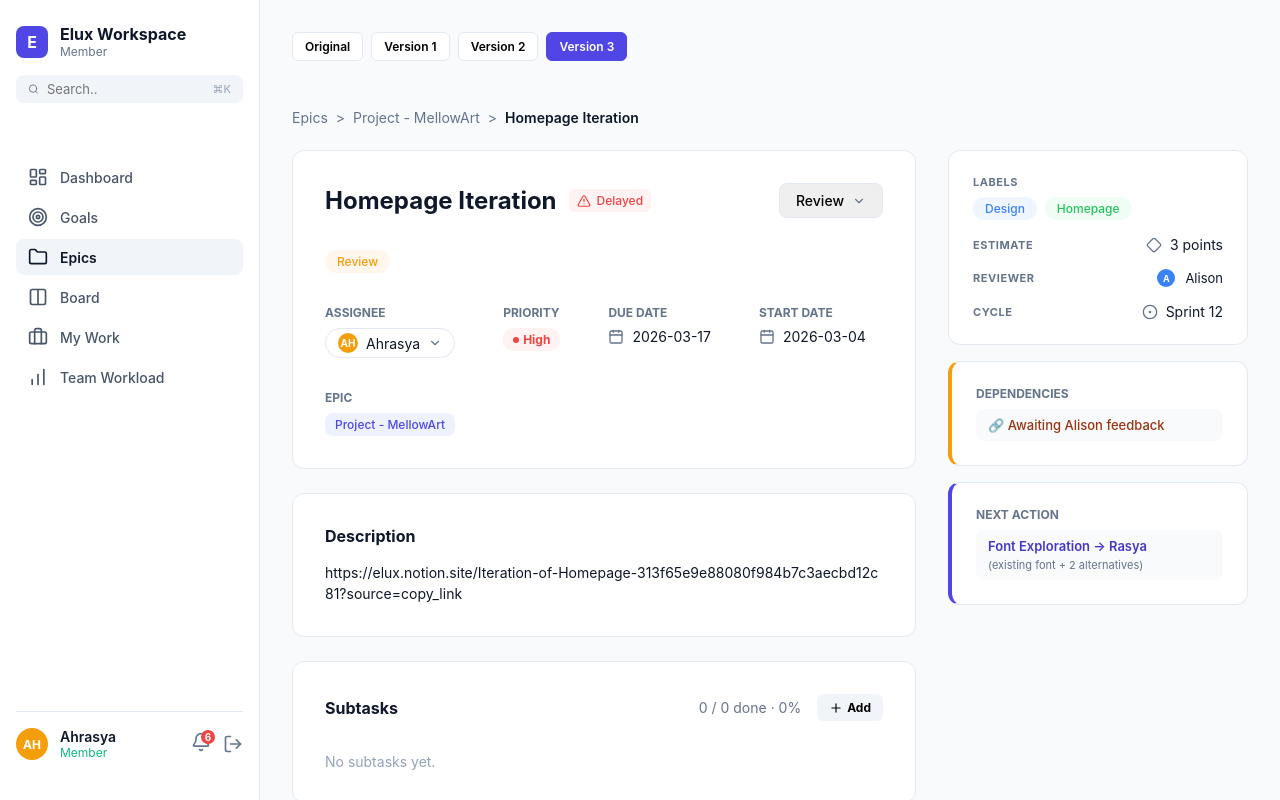
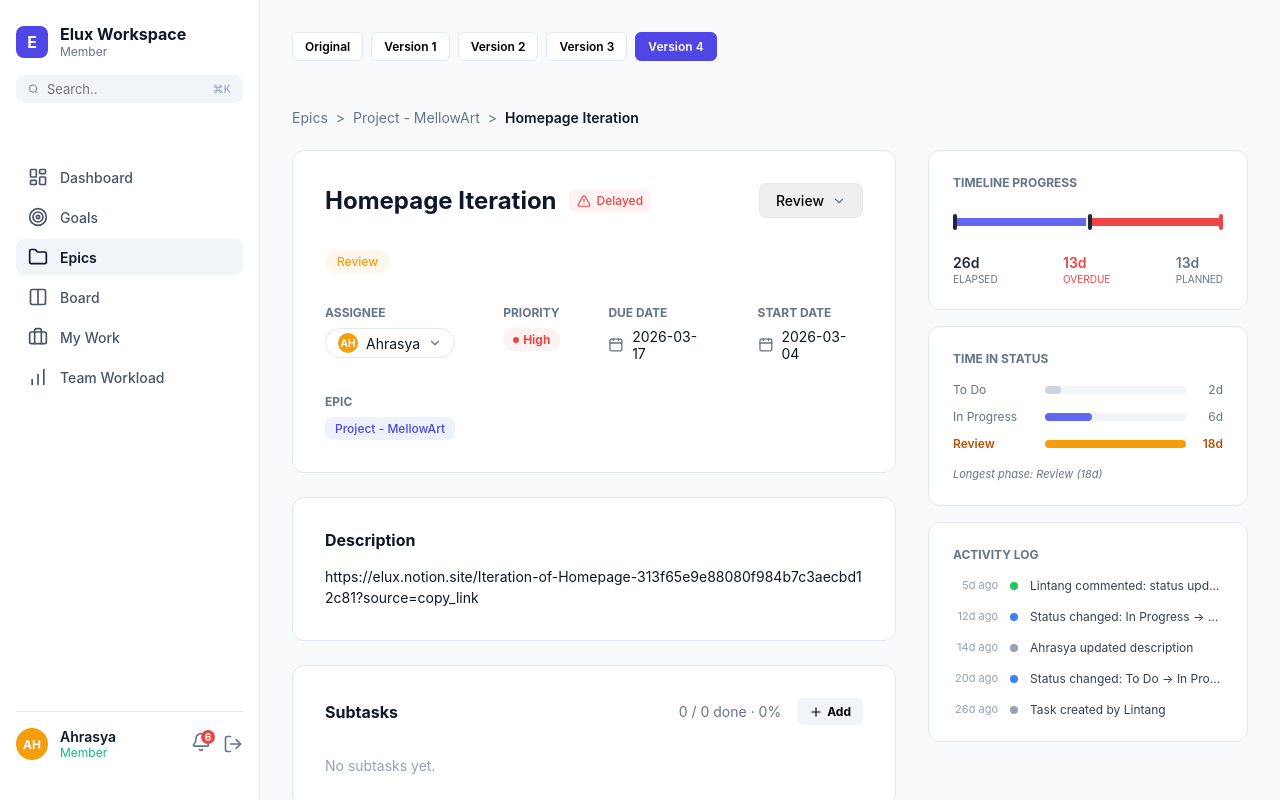
Before and after one commit to ahhrsya/eluxtop, a React (Vite) app: page / in a window 1280 px wide. Built offline with nearby package versions, Linux system fonts and the light colour scheme.

Commit message:
feat: add Version 4 analytical sidebar with timeline and activity audit

```diff
--- a/src/App.tsx
+++ b/src/App.tsx
@@ -19,7 +19,7 @@ import {
 import './index.css';
 
 function App() {
-  const [version, setVersion] = useState<'original' | 'v1' | 'v2' | 'v3'>('v3');
+  const [version, setVersion] = useState<'original' | 'v1' | 'v2' | 'v3' | 'v4'>('v4');
 
   return (
     <div className="dashboard-layout">
@@ -119,6 +119,12 @@ function App() {
           >
             Version 3
           </button>
+          <button
+            className={`version-btn ${version === 'v4' ? 'active' : ''}`}
+            onClick={() => setVersion('v4')}
+          >
+            Version 4
+          </button>
         </div>
 
         <div className="breadcrumbs">
@@ -129,8 +135,8 @@ function App() {
           <span className="active">Homepage Iteration</span>
         </div>
 
-        <div className={(version === 'v1' || version === 'v2' || version === 'v3') ? 'page-grid' : ''}>
-          <div className={(version === 'v1' || version === 'v2' || version === 'v3') ? 'left-column' : ''}>
+        <div className={(version === 'v1' || version === 'v2' || version === 'v3' || version === 'v4') ? 'page-grid' : ''}>
+          <div className={(version === 'v1' || version === 'v2' || version === 'v3' || version === 'v4') ? 'left-column' : ''}>
             {/* Header Card */}
             <div className="card">
               <div className="header-row">
@@ -224,11 +230,87 @@ function App() {
             </div>
           </div>
 
-          {/* Sidebar right for V1, V2, V3 */}
+          {/* Sidebar right for V1, V2, V3, V4 */}
+          {(version === 'v1' || version === 'v2' || version === 'v3' || version === 'v4') && (
+            <div className="sidebar-container" style={{ display: 'flex', flexDirection: 'column', gap: '16px', width: (version === 'v2' || version === 'v4') ? 320 : 300 }}>
+
+              {/* V4 Timeline Progress Card */}
+              {version === 'v4' && (
+                <div className="sidebar-right" style={{ width: '100%', gap: '16px' }}>
+                  <span className="field-label">TIMELINE PROGRESS</span>
+                  <div className="timeline-bar-container">
+                    <div className="timeline-segment planned" style={{ width: '50%' }}></div>
+                    <div className="timeline-segment overdue" style={{ width: '50%' }}></div>
+                    <div className="timeline-marker start" title="Mar 4"></div>
+                    <div className="timeline-marker due" style={{ left: '50%' }} title="Mar 17"></div>
+                    <div className="timeline-marker today" style={{ left: '100%' }} title="Mar 30"></div>
+                  </div>
+                  <div className="stats-row">
+                    <div className="stat-item">
+                      <span className="stat-val">26d</span>
+                      <span className="stat-lbl">elapsed</span>
+                    </div>
+                    <div className="stat-item">
+                      <span className="stat-val overdue-text">13d</span>
+                      <span className="stat-lbl overdue-text">overdue</span>
+                    </div>
+                    <div className="stat-item">
+                      <span className="stat-val planned-text">13d</span>
+                      <span className="stat-lbl planned-text">planned</span>
+                    </div>
+                  </div>
+                </div>
+              )}
+
+              {/* V4 Time In Status Card */}
+              {version === 'v4' && (
+                <div className="sidebar-right" style={{ width: '100%', gap: '16px' }}>
+                  <span className="field-label">TIME IN STATUS</span>
+                  <div className="status-duration-list">
+                    <div className="status-duration-row">
+                      <span className="status-name">To Do</span>
+                      <div className="mini-bar-track"><div className="mini-bar todo" style={{ width: '11%' }}></div></div>
+                      <span className="day-count">2d</span>
+                    </div>
+                    <div className="status-duration-row">
+                      <span className="status-name">In Progress</span>
+                      <div className="mini-bar-track"><div className="mini-bar progress" style={{ width: '33%' }}></div></div>
+                      <span className="day-count">6d</span>
+                    </div>
+                    <div className="status-duration-row dominant">
+                      <span className="status-name">Review</span>
+                      <div className="mini-bar-track"><div className="mini-bar review" style={{ width: '100%' }}></div></div>
+                      <span className="day-count">18d</span>
+                    </div>
+                  </div>
+                  <span className="bottleneck-note">Longest phase: Review (18d)</span>
+                </div>
+              )}
+
+              {/* V4 Activity Log Card */}
+              {version === 'v4' && (
+                <div className="sidebar-right" style={{ width: '100%', gap: '16px' }}>
+                  <span className="field-label">ACTIVITY LOG</span>
+                  <div className="activity-timeline">
+                    {[
+                      { time: '5d ago', dot: 'green', text: 'Lintang commented: status update...' },
+                      { time: '12d ago', dot: 'blue', text: 'Status changed: In Progress → Review' },
+                      { time: '14d ago', dot: 'gray', text: 'Ahrasya updated description' },
+                      { time: '20d ago', dot: 'blue', text: 'Status changed: To Do → In Progress' },
+                      { time: '26d ago', dot: 'gray', text: 'Task created by Lintang' }
+                    ].map((entry, idx) => (
+                      <div key={idx} className="activity-entry">
+                        <span className="activity-time">{entry.time}</span>
+                        <div className={`activity-dot ${entry.dot}`}></div>
+                        <span className="activity-text" title={entry.text}>{entry.text}</span>
+                      </div>
+                    ))}
+                  </div>
+                </div>
+              )}
+
+              {/* Properties Card (V1, V2, V3) */}
               {(version === 'v1' || version === 'v2' || version === 'v3') && (
-            <div className="sidebar-container" style={{ display: 'flex', flexDirection: 'column', gap: '16px', width: 300 }}>
-
-              {/* Properties Card (V3 uses separate cards) */}
                 <div className="sidebar-right" style={{ width: '100%', gap: version === 'v3' ? '16px' : '24px' }}>
                   <div className="sidebar-field">
                     <span className="field-label">LABELS</span>
@@ -275,19 +357,17 @@ function App() {
                     </div>
                   )}
                 </div>
+              )}
 
-              {/* Card 2: Dependencies (V3) */}
+              {/* Dependencies & Next Action for V3 */}
               {version === 'v3' && (
+                <>
                   <div className="sidebar-right card-accent-amber" style={{ width: '100%', gap: '8px' }}>
                     <span className="field-label">DEPENDENCIES</span>
                     <div className="sidebar-item-box amber-accent">
                       <span style={{ fontSize: 13, fontWeight: 500 }}>🔗 Awaiting Alison feedback</span>
                     </div>
                   </div>
-              )}
-
-              {/* Card 3: Next Action (V3) */}
-              {version === 'v3' && (
                   <div className="sidebar-right card-accent-blue" style={{ width: '100%', gap: '8px' }}>
                     <span className="field-label">NEXT ACTION</span>
                     <div className="sidebar-item-box blue-accent" style={{ flexDirection: 'column', alignItems: 'flex-start', gap: '4px' }}>
@@ -295,6 +375,7 @@ function App() {
                       <span style={{ fontSize: 11, color: '#64748B' }}>(existing font + 2 alternatives)</span>
                     </div>
                   </div>
+                </>
               )}
 
               {/* Original Reviewer field for V1 */}
--- a/src/index.css
+++ b/src/index.css
@@ -530,3 +530,163 @@ body {
 .blue-accent {
   color: #4338ca;
 }
+
+/* Version 4 Specifics */
+.timeline-bar-container {
+  position: relative;
+  width: 100%;
+  height: 8px;
+  background-color: #f1f5f9;
+  border-radius: 4px;
+  display: flex;
+  gap: 4px;
+  margin: 12px 0;
+}
+
+.timeline-segment {
+  height: 100%;
+}
+
+.timeline-segment.planned {
+  background-color: #6366f1;
+  border-radius: 4px 0 0 4px;
+}
+
+.timeline-segment.overdue {
+  background-color: #ef4444;
+  border-radius: 0 4px 4px 0;
+}
+
+.timeline-marker {
+  position: absolute;
+  top: -4px;
+  width: 4px;
+  height: 16px;
+  background-color: #1e293b;
+  border-radius: 2px;
+}
+
+.timeline-marker.start { left: 0; }
+.timeline-marker.due { left: 50%; }
+.timeline-marker.today { left: 100%; transform: translateX(-100%); background-color: #ef4444; }
+
+.stats-row {
+  display: flex;
+  justify-content: space-between;
+}
+
+.stat-item {
+  display: flex;
+  flex-direction: column;
+  gap: 2px;
+}
+
+.stat-val {
+  font-size: 14px;
+  font-weight: 600;
+  color: #1e293b;
+}
+
+.stat-lbl {
+  font-size: 10px;
+  color: #64748b;
+  text-transform: uppercase;
+}
+
+.overdue-text { color: #ef4444 !important; }
+.planned-text { color: #64748b !important; }
+
+.status-duration-list {
+  display: flex;
+  flex-direction: column;
+  gap: 12px;
+}
+
+.status-duration-row {
+  display: flex;
+  align-items: center;
+  justify-content: space-between;
+  gap: 12px;
+}
+
+.status-name {
+  font-size: 12px;
+  width: 80px;
+  color: #64748b;
+}
+
+.dominant .status-name { color: #b45309; font-weight: 600; }
+
+.mini-bar-track {
+  flex: 1;
+  height: 8px;
+  background-color: #f1f5f9;
+  border-radius: 4px;
+}
+
+.mini-bar {
+  height: 100%;
+  border-radius: 4px;
+}
+
+.mini-bar.todo { background-color: #cbd5e1; }
+.mini-bar.progress { background-color: #6366f1; }
+.mini-bar.review { background-color: #f59e0b; }
+
+.day-count {
+  font-size: 12px;
+  color: #64748b;
+  width: 25px;
+  text-align: right;
+}
+
+.dominant .day-count { color: #b45309; font-weight: 600; }
+
+.bottleneck-note {
+  font-size: 11px;
+  font-style: italic;
+  color: #64748b;
+}
+
+.activity-timeline {
+  display: flex;
+  flex-direction: column;
+  gap: 16px;
+  position: relative;
+}
+
+.activity-entry {
+  display: flex;
+  align-items: flex-start;
+  gap: 12px;
+  position: relative;
+}
+
+.activity-time {
+  font-size: 11px;
+  color: #94a3b8;
+  width: 45px;
+  text-align: right;
+  flex-shrink: 0;
+}
+
+.activity-dot {
+  width: 8px;
+  height: 8px;
+  border-radius: 50%;
+  margin-top: 4px;
+  flex-shrink: 0;
+  z-index: 1;
+}
+
+.activity-dot.green { background-color: #22c55e; }
+.activity-dot.blue { background-color: #3b82f6; }
+.activity-dot.gray { background-color: #94a3b8; }
+
+.activity-text {
+  font-size: 12px;
+  color: #334155;
+  white-space: nowrap;
+  overflow: hidden;
+  text-overflow: ellipsis;
+}
```
Lines whose indentation alone changed are shown as unchanged.
